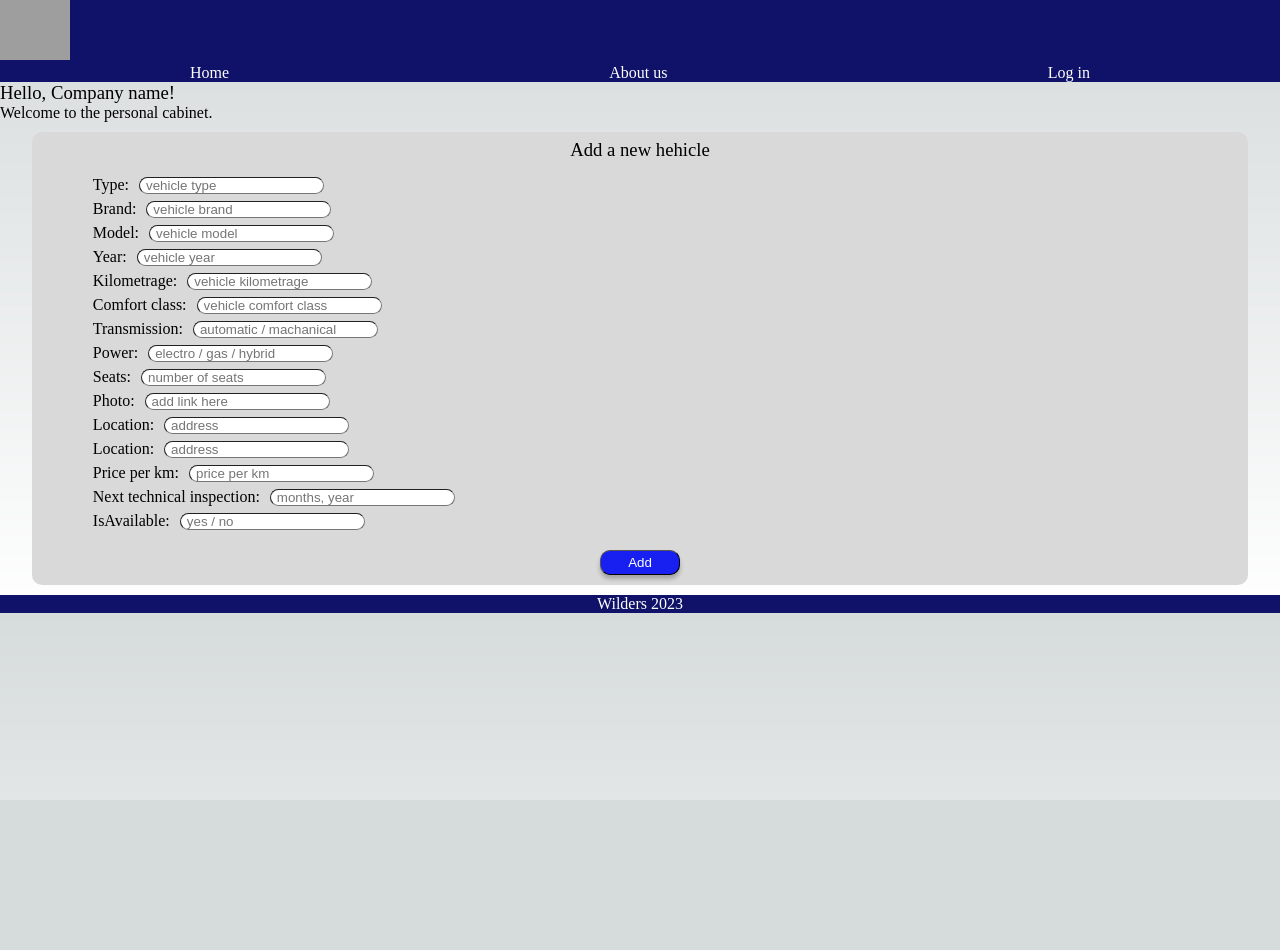
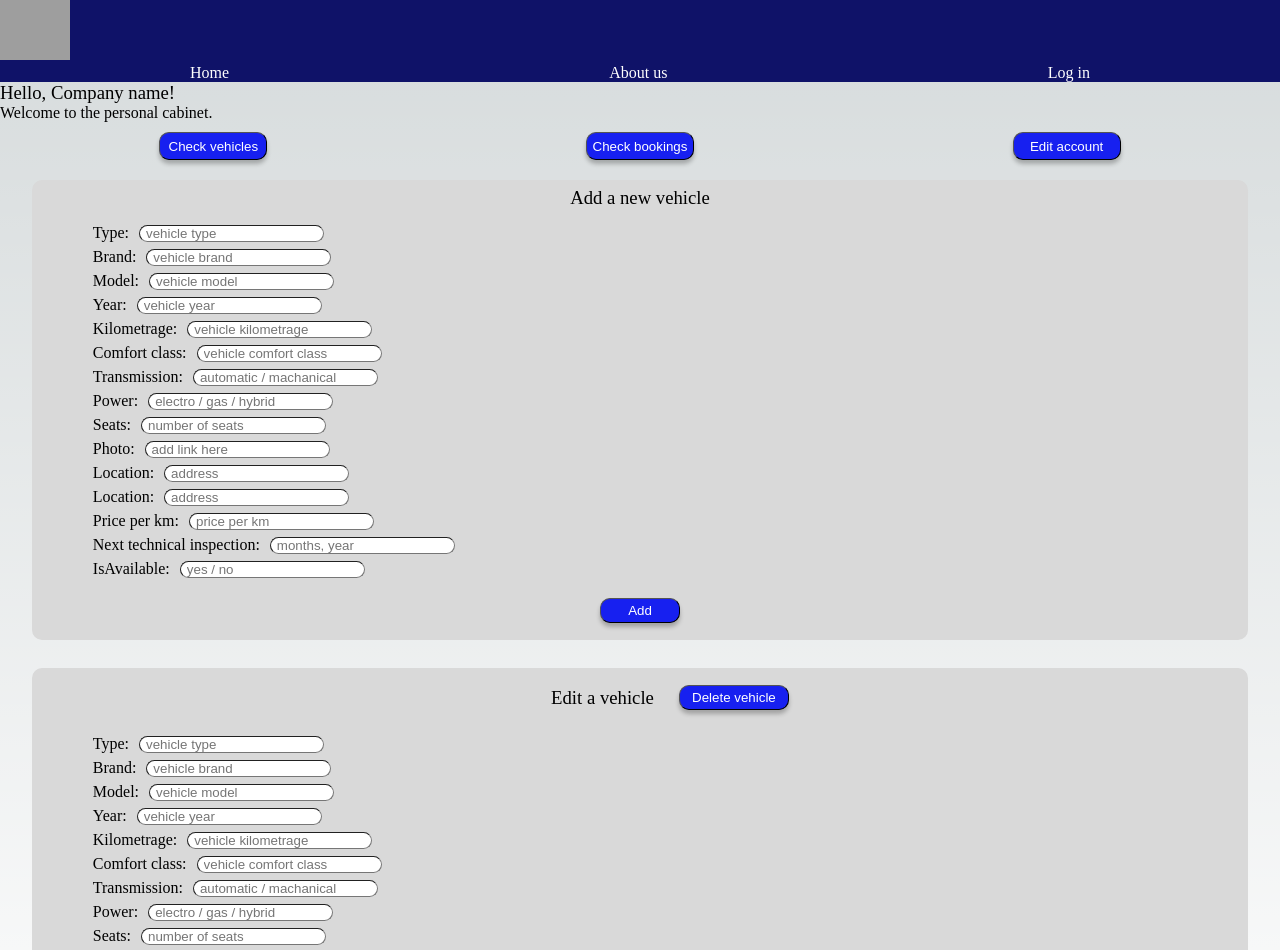
Before and after one commit to Bukabuka321/team-3-hackathon-project, a Next.js app: page /company in a window 1280 px wide. Shown: the top 950 px of the page. Before the commit the page ends 800 px from the top, so only its background shows below. Built offline with nearby package versions, Linux system fonts and the light colour scheme; grey boxes are pictures that could not be loaded.

Commit message:
jsx for company page with add and edit vehicle forms

```diff
--- a/components/addVehicleCard.jsx
+++ b/components/addVehicleCard.jsx
@@ -1,73 +1,13 @@
 import React from "react";
 import styles from "../styles/add_vehicle.module.css";
+import VehicleInfoForm from "./vehicleInfoForm";
 
 const AddVehicleCard = () => {
     return (
         <>
             <div className={styles.main}>
-                <h3 style={{ fontWeight: "400" }}> Add a new hehicle </h3>
-                    <form className={styles.addForm}>
-                        <label className={styles.infoRow}>
-                            Type:
-                        <input className={styles.itemValue} type="text" name="name" placeholder="vehicle type" />
-                        </label>
-                    <label className={styles.infoRow}>
-                        Brand:
-                        <input className={styles.itemValue} type="text" name="name" placeholder="vehicle brand" />
-                    </label>
-                    <label className={styles.infoRow}>
-                        Model:
-                        <input className={styles.itemValue} type="text" name="name" placeholder="vehicle model" />
-                    </label>
-                    <label className={styles.infoRow}>
-                        Year:
-                        <input className={styles.itemValue} type="text" name="name" placeholder="vehicle year" />
-                    </label>
-                    <label className={styles.infoRow}>
-                        Kilometrage:
-                        <input className={styles.itemValue} type="text" name="name" placeholder="vehicle kilometrage" />
-                    </label>
-                    <label className={styles.infoRow}>
-                        Comfort class:
-                        <input className={styles.itemValue} type="text" name="name" placeholder="vehicle comfort class" />
-                    </label>
-                    <label className={styles.infoRow}>
-                        Transmission:
-                        <input className={styles.itemValue} type="text" name="name" placeholder="automatic / machanical" />
-                    </label>
-                    <label className={styles.infoRow}>
-                        Power:
-                        <input className={styles.itemValue} type="text" name="name" placeholder="electro / gas / hybrid" />
-                    </label>
-                    <label className={styles.infoRow}>
-                        Seats:
-                        <input className={styles.itemValue} type="text" name="name" placeholder="number of seats" />
-                    </label>
-                    <label className={styles.infoRow}>
-                        Photo:
-                        <input className={styles.itemValue} type="text" name="name" placeholder="add link here" />
-                    </label>
-                    <label className={styles.infoRow}>
-                        Location:
-                        <input className={styles.itemValue} type="text" name="name" placeholder="address" />
-                    </label>
-                    <label className={styles.infoRow}>
-                        Location:
-                        <input className={styles.itemValue} type="text" name="name" placeholder="address" />
-                    </label>
-                    <label className={styles.infoRow}>
-                        Price per km:
-                        <input className={styles.itemValue} type="text" name="name" placeholder="price per km" />
-                    </label>
-                    <label className={styles.infoRow}>
-                        Next technical inspection:
-                        <input className={styles.itemValue} type="text" name="name" placeholder="months, year" />
-                    </label>
-                    <label className={styles.infoRow}>
-                        IsAvailable:
-                        <input className={styles.itemValue} type="text" name="name" placeholder="yes / no" />
-                    </label>
-                    </form>
+                <h3 style={{ fontWeight: "400" }}> Add a new vehicle </h3>
+                    <VehicleInfoForm />
                 <button className={styles.addBtn} type="submit" value="Submit">Add</button>
             </div>
         </>
--- /dev/null
+++ b/components/editVehicleCard.jsx
@@ -0,0 +1,20 @@
+import React from "react";
+import styles from "../styles/add_vehicle.module.css";
+import VehicleInfoForm from "./vehicleInfoForm";
+
+const EditVehicleCard = () => {
+    return (
+        <>
+            <div className={styles.main}>
+                <div className={styles.top}>
+                    <h3 style={{ fontWeight: "400" }}> Edit a vehicle </h3>
+                    <button className={styles.deleteBtn} type="submit" value="Submit">Delete vehicle</button>
+                </div>
+                <VehicleInfoForm />
+                <button className={styles.addBtn} type="submit" value="Submit">Edit</button>
+            </div>
+        </>
+    )
+}
+
+export default EditVehicleCard;
--- /dev/null
+++ b/components/vehicleInfoForm.jsx
@@ -0,0 +1,73 @@
+import React from "react";
+import styles from "../styles/add_vehicle.module.css";
+
+const VehicleInfoForm = () => {
+    return (
+        <>
+            <form className={styles.addForm}>
+                <label className={styles.infoRow}>
+                    Type:
+                    <input className={styles.itemValue} type="text" name="name" placeholder="vehicle type" />
+                </label>
+                <label className={styles.infoRow}>
+                    Brand:
+                    <input className={styles.itemValue} type="text" name="name" placeholder="vehicle brand" />
+                </label>
+                <label className={styles.infoRow}>
+                    Model:
+                    <input className={styles.itemValue} type="text" name="name" placeholder="vehicle model" />
+                </label>
+                <label className={styles.infoRow}>
+                    Year:
+                    <input className={styles.itemValue} type="text" name="name" placeholder="vehicle year" />
+                </label>
+                <label className={styles.infoRow}>
+                    Kilometrage:
+                    <input className={styles.itemValue} type="text" name="name" placeholder="vehicle kilometrage" />
+                </label>
+                <label className={styles.infoRow}>
+                    Comfort class:
+                    <input className={styles.itemValue} type="text" name="name" placeholder="vehicle comfort class" />
+                </label>
+                <label className={styles.infoRow}>
+                    Transmission:
+                    <input className={styles.itemValue} type="text" name="name" placeholder="automatic / machanical" />
+                </label>
+                <label className={styles.infoRow}>
+                    Power:
+                    <input className={styles.itemValue} type="text" name="name" placeholder="electro / gas / hybrid" />
+                </label>
+                <label className={styles.infoRow}>
+                    Seats:
+                    <input className={styles.itemValue} type="text" name="name" placeholder="number of seats" />
+                </label>
+                <label className={styles.infoRow}>
+                    Photo:
+                    <input className={styles.itemValue} type="text" name="name" placeholder="add link here" />
+                </label>
+                <label className={styles.infoRow}>
+                    Location:
+                    <input className={styles.itemValue} type="text" name="name" placeholder="address" />
+                </label>
+                <label className={styles.infoRow}>
+                    Location:
+                    <input className={styles.itemValue} type="text" name="name" placeholder="address" />
+                </label>
+                <label className={styles.infoRow}>
+                    Price per km:
+                    <input className={styles.itemValue} type="text" name="name" placeholder="price per km" />
+                </label>
+                <label className={styles.infoRow}>
+                    Next technical inspection:
+                    <input className={styles.itemValue} type="text" name="name" placeholder="months, year" />
+                </label>
+                <label className={styles.infoRow}>
+                    IsAvailable:
+                    <input className={styles.itemValue} type="text" name="name" placeholder="yes / no" />
+                </label>
+            </form>
+        </>
+    )
+}
+
+export default VehicleInfoForm;
--- a/pages/company/index.jsx
+++ b/pages/company/index.jsx
@@ -1,5 +1,7 @@
 import Head from "next/head";
-import AddVehicleCard from "../../components/addVehicleCard"
+import AddVehicleCard from "../../components/addVehicleCard";
+import EditVehicleCard from "../../components/editVehicleCard";
+import styles from "../../styles/CompanyPage.module.css";
 
 export default function CompanyPage() {
     return (
@@ -13,7 +15,15 @@ export default function CompanyPage() {
             <main>
                 <h3 style={{ fontWeight: "400" }}>Hello, Company name! </h3>
                 <h4 style={{ fontWeight: "400" }}>Welcome to the personal cabinet.</h4>
-            <AddVehicleCard />
+                <div className={styles.topBtns}>
+                    <button className={styles.btn}>Check vehicles</button>
+                    <button className={styles.btn}>Check bookings</button>
+                    <button className={styles.btn}>Edit account</button>
+                </div>
+                <div className={styles.cards}>
+                    <AddVehicleCard />
+                    <EditVehicleCard />
+                </div>
             </main>
         </>
 
--- /dev/null
+++ b/styles/CompanyPage.module.css
@@ -0,0 +1,24 @@
+.cards {
+    display: flex;
+    flex-direction: column;
+    gap: 8px;
+}
+
+.btn {
+    background-color: rgba(23, 32, 240, 1);
+    color: white;
+    border-radius: 10px;
+    border-width: 1px;
+    height: 28px;
+    width: 108px;
+    margin-bottom: 10px;
+    margin-top: 10px;
+    box-shadow: 0px 4px 4px rgba(0, 0, 0, 0.25);
+}
+
+.topBtns {
+    display: flex;
+    flex-direction: row;
+    align-items: center;
+    justify-content: space-around;
+}
--- a/styles/add_vehicle.module.css
+++ b/styles/add_vehicle.module.css
@@ -10,6 +10,7 @@
     margin-bottom: 10px;
     margin-top: 10px;
     padding-top: 7px;
+    padding-bottom: 7px;
 }
 
 .addForm {
@@ -54,3 +55,25 @@
     margin-top: 10px;
     box-shadow: 0px 4px 4px rgba(0, 0, 0, 0.25);
 }
+
+.deleteBtn {
+    background-color: rgba(23, 32, 240, 1);
+    color: white;
+    border-radius: 10px;
+    border-width: 1px;
+    height: 25px;
+    width: 110px;
+    margin-bottom: 10px;
+    margin-top: 10px;
+    box-shadow: 0px 4px 4px rgba(0, 0, 0, 0.25);
+}
+
+
+.top {
+    display: flex;
+    flex-direction: row;
+    align-items: center;
+    justify-items: center;
+    gap: 25px;
+    margin-left: 60px;
+}
```
